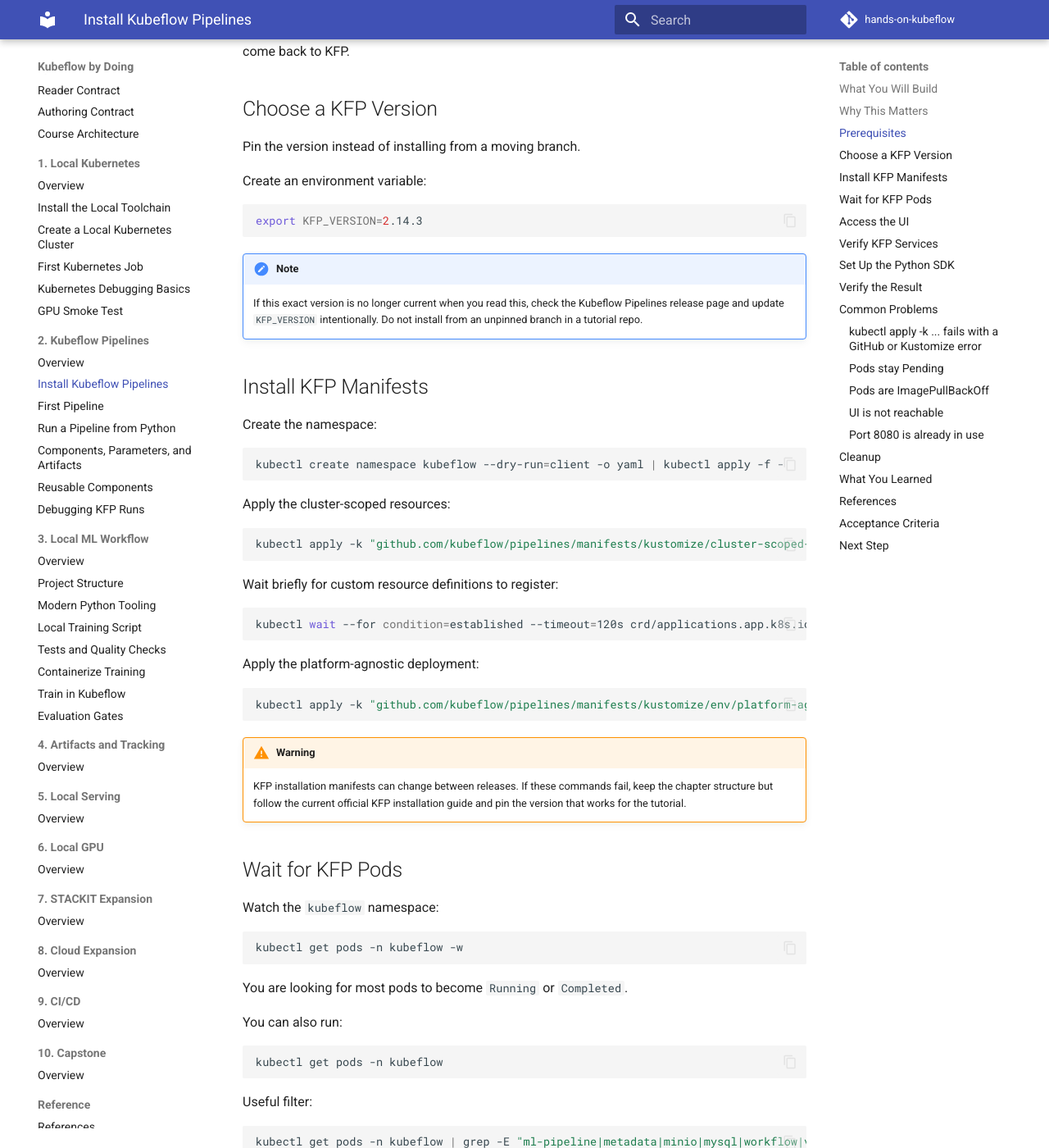
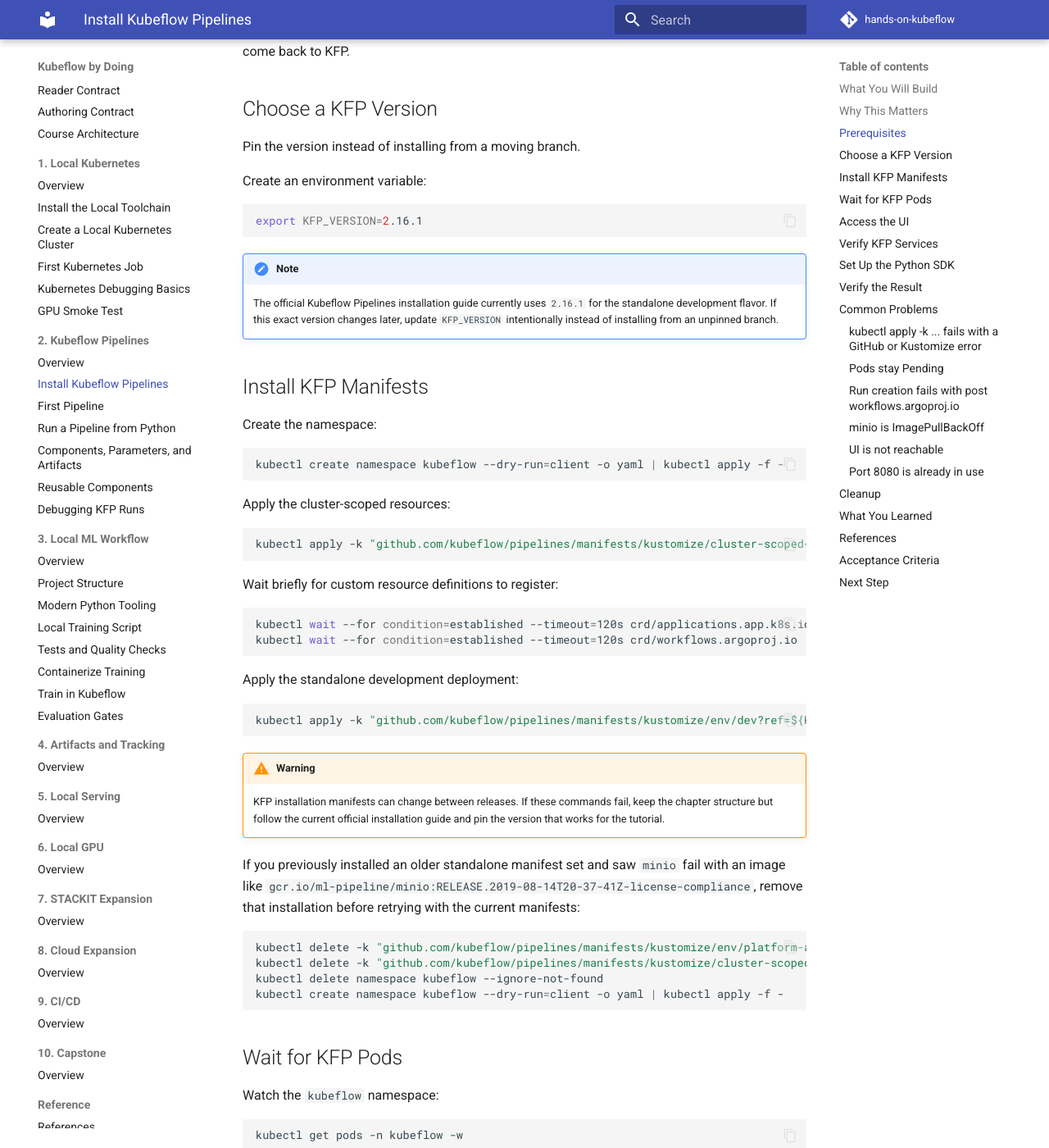
Before and after one commit to matze298/hands-on-kubeflow, an MkDocs documentation site: the page built from docs/02-kubeflow-pipelines/01-install-kfp.md, in a window 1280 px wide and 1400 px high, scrolled down 1726 px. Shown: the whole window at 82% size. Built offline with MkDocs 1.6.1 and Material for MkDocs 9.7.7, drawn with Linux system fonts in a browser that asks for light colours; comment, search, counter and statistics services are not loaded; some of the changed text lies outside the part shown.

Commit message:
docs: update kfp install troubleshooting

````diff
--- a/docs/02-kubeflow-pipelines/01-install-kfp.md
+++ b/docs/02-kubeflow-pipelines/01-install-kfp.md
@@ -81,12 +81,12 @@ Pin the version instead of installing from a moving branch.
 Create an environment variable:
 
 ```bash
-export KFP_VERSION=2.14.3
+export KFP_VERSION=2.16.1
 ```
 
 !!! note
 
-    If this exact version is no longer current when you read this, check the Kubeflow Pipelines release page and update `KFP_VERSION` intentionally. Do not install from an unpinned branch in a tutorial repo.
+    The official Kubeflow Pipelines installation guide currently uses `2.16.1` for the standalone development flavor. If this exact version changes later, update `KFP_VERSION` intentionally instead of installing from an unpinned branch.
 
 ## Install KFP Manifests
 
@@ -106,17 +106,27 @@ Wait briefly for custom resource definitions to register:
 
 ```bash
 kubectl wait --for condition=established --timeout=120s crd/applications.app.k8s.io
+kubectl wait --for condition=established --timeout=120s crd/workflows.argoproj.io
 ```
 
-Apply the platform-agnostic deployment:
+Apply the standalone development deployment:
 
 ```bash
-kubectl apply -k "github.com/kubeflow/pipelines/manifests/kustomize/env/platform-agnostic?ref=${KFP_VERSION}"
+kubectl apply -k "github.com/kubeflow/pipelines/manifests/kustomize/env/dev?ref=${KFP_VERSION}"
 ```
 
 !!! warning
 
-    KFP installation manifests can change between releases. If these commands fail, keep the chapter structure but follow the current official KFP installation guide and pin the version that works for the tutorial.
+    KFP installation manifests can change between releases. If these commands fail, keep the chapter structure but follow the current official installation guide and pin the version that works for the tutorial.
+
+If you previously installed an older standalone manifest set and saw `minio` fail with an image like `gcr.io/ml-pipeline/minio:RELEASE.2019-08-14T20-37-41Z-license-compliance`, remove that installation before retrying with the current manifests:
+
+```bash
+kubectl delete -k "github.com/kubeflow/pipelines/manifests/kustomize/env/platform-agnostic?ref=2.14.3" --ignore-not-found
+kubectl delete -k "github.com/kubeflow/pipelines/manifests/kustomize/cluster-scoped-resources?ref=2.14.3" --ignore-not-found
+kubectl delete namespace kubeflow --ignore-not-found
+kubectl create namespace kubeflow --dry-run=client -o yaml | kubectl apply -f -
+```
 
 ## Wait for KFP Pods
 
@@ -228,7 +238,27 @@ kubectl get events -n kubeflow --sort-by=.lastTimestamp
 
 Your local Docker or WSL2 environment may not have enough CPU or memory.
 
-### Pods are `ImagePullBackOff`
+### Run creation fails with `post workflows.argoproj.io`
+
+This means the KFP API backend is trying to create an Argo Workflow, but the Workflow CRD is not available yet.
+
+First verify that the CRD exists:
+
+```bash
+kubectl get crd workflows.argoproj.io
+kubectl api-resources | grep -i workflow
+```
+
+If it is missing or the resource list is empty, reapply the cluster-scoped resources and wait for the CRD explicitly:
+
+```bash
+kubectl apply -k "github.com/kubeflow/pipelines/manifests/kustomize/cluster-scoped-resources?ref=${KFP_VERSION}"
+kubectl wait --for condition=established --timeout=120s crd/workflows.argoproj.io
+```
+
+Then retry the run creation.
+
+### `minio` is `ImagePullBackOff`
 
 Inspect the failed pod:
 
@@ -238,10 +268,12 @@ kubectl describe pod -n kubeflow <pod-name>
 
 Common causes:
 
+- old standalone manifests still reference an image tag that no longer exists
 - registry access issue
-- image name changed
 - network problem
 - version mismatch
+
+If the image name looks like `gcr.io/ml-pipeline/minio:RELEASE.2019-08-14T20-37-41Z-license-compliance`, remove the old install and reinstall using the `env/dev` manifests for `KFP_VERSION=2.16.1`.
 
 ### UI is not reachable
 
````
